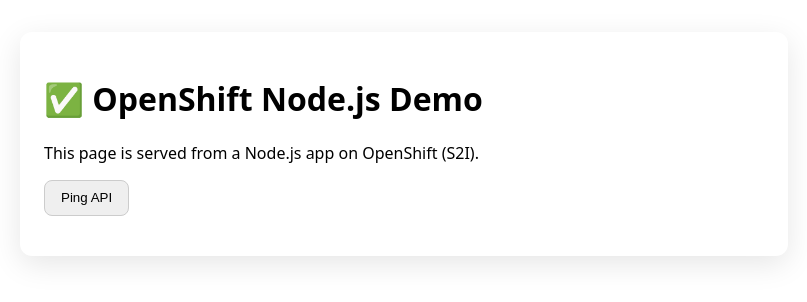
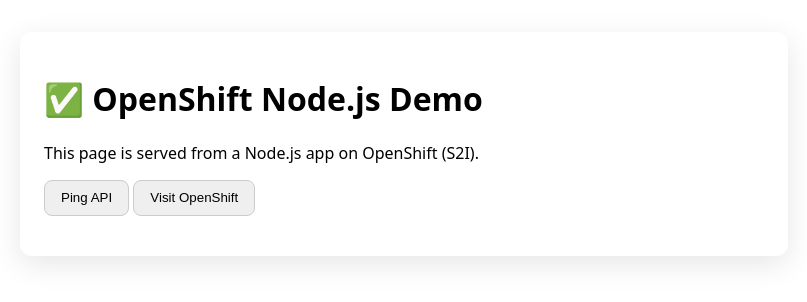
Before and after one commit to hamza808111/Python-app, a website: page public/index.html in a window 1280 px wide. Shown: the whole page, without its empty margins (12-819 px from the left). Drawn offline with Linux system fonts and the light colour scheme.

Commit message:
Update index.html

```diff
--- a/public/index.html
+++ b/public/index.html
@@ -16,6 +16,7 @@
       <h1>✅ OpenShift Node.js Demo</h1>
       <p>This page is served from a Node.js app on OpenShift (S2I).</p>
       <button id="ping">Ping API</button>
+      <button id="openshift">Visit OpenShift</button>
       <div id="out"></div>
     </div>
     <script>
@@ -24,6 +25,9 @@
         const j = await r.json();
         document.getElementById("out").textContent = JSON.stringify(j, null, 2);
       });
+      document.getElementById("openshift").addEventListener("click", () => {
+        window.open("https://www.openshift.com/", "_blank");
+      });
     </script>
   </body>
 </html>
```
